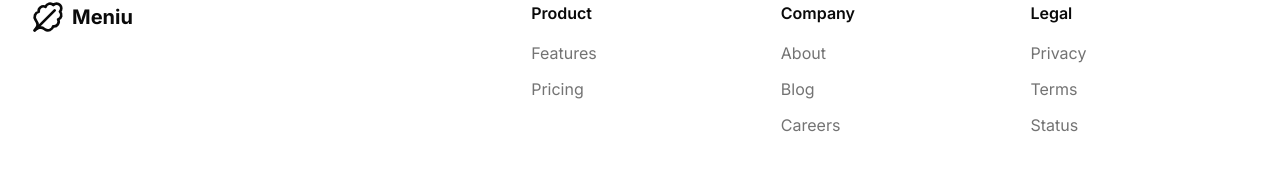
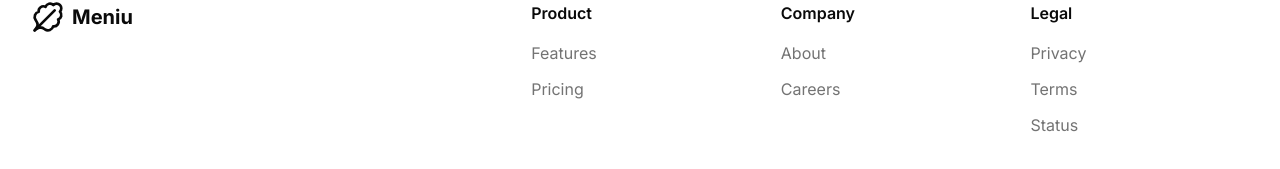
Before and after one commit to magirics/meniu_website, a Next.js app in the folder project/: page /landing in a window 1280 px wide. Shown: the part 5673-5842 px from the top of the page. Built offline with nearby package versions, Linux system fonts and the light colour scheme.

Commit message:
Last landing commit

```diff
--- a/project/src/app/landing/components/footer.tsx
+++ b/project/src/app/landing/components/footer.tsx
@@ -29,7 +29,6 @@ const footerLinks = {
   ],
   company: [
     { name: 'About', href: '#about' },
-    { name: 'Blog', href: '#blog' },
     { name: 'Careers', href: '#careers' },
   ],
   legal: [
```
